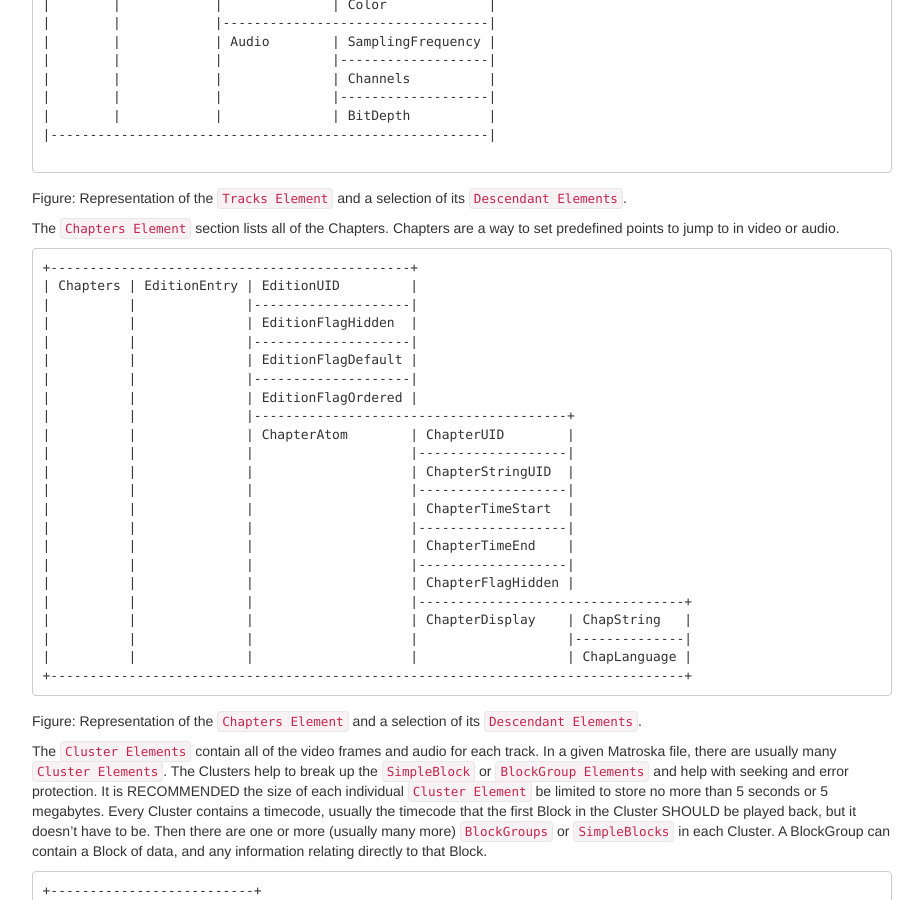
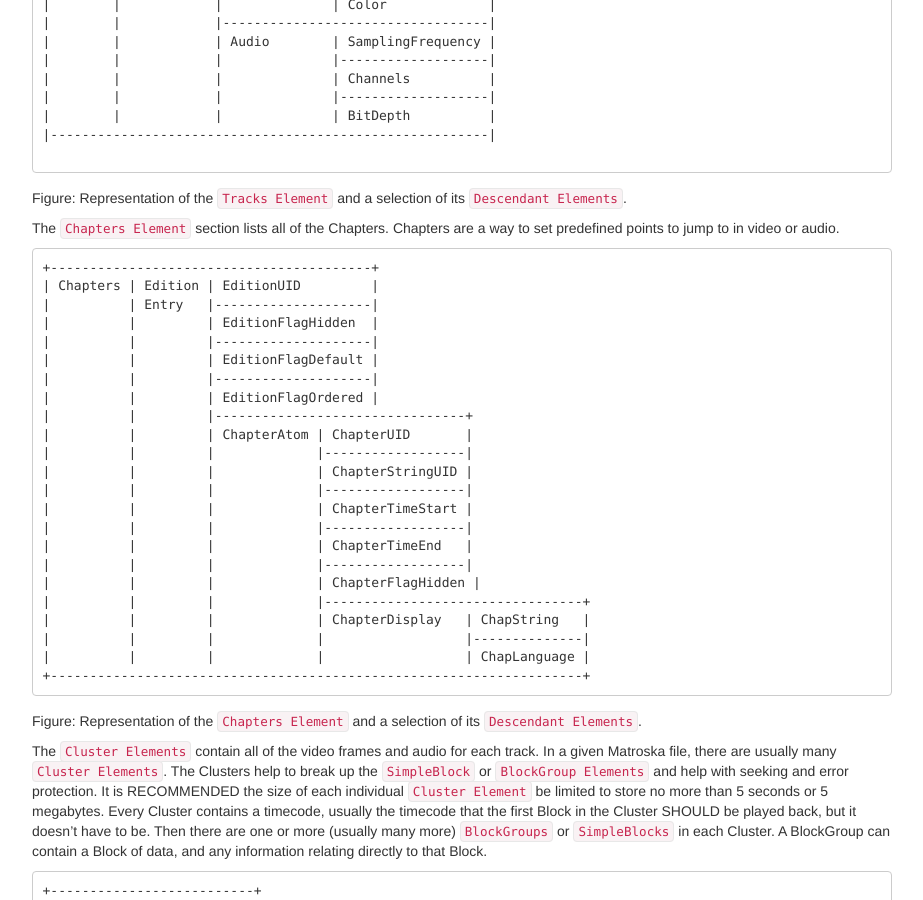
Before and after one commit to ietf-wg-cellar/matroska-specification, a Jekyll site: the page built from diagram.md, in a window 1280 px wide and 900 px high, scrolled down 2706 px. Shown: the whole window, without its empty margins (273-1196 px from the left). Built offline with Jekyll 4.4.1, drawn with Linux system fonts in a browser that asks for light colours; our own code applies the rules of GitHub Pages for plain Markdown files.

Commit message:
reduce the chapter diagram width
- split EditionEntry name in 2
- reduce the spacing where possible

````diff
--- a/diagram.md
+++ b/diagram.md
@@ -145,29 +145,29 @@ Figure: Representation of the `Tracks Element` and a selection of its `Descendan
 The `Chapters Element` section lists all of the Chapters. Chapters are a way to set predefined points to jump to in video or audio.
 
 ```
-+----------------------------------------------+
-| Chapters | EditionEntry | EditionUID         |
-|          |              |--------------------|
-|          |              | EditionFlagHidden  |
-|          |              |--------------------|
-|          |              | EditionFlagDefault |
-|          |              |--------------------|
-|          |              | EditionFlagOrdered |
-|          |              |----------------------------------------+
-|          |              | ChapterAtom        | ChapterUID        |
-|          |              |                    |-------------------|
-|          |              |                    | ChapterStringUID  |
-|          |              |                    |-------------------|
-|          |              |                    | ChapterTimeStart  |
-|          |              |                    |-------------------|
-|          |              |                    | ChapterTimeEnd    |
-|          |              |                    |-------------------|
-|          |              |                    | ChapterFlagHidden |
-|          |              |                    |----------------------------------+
-|          |              |                    | ChapterDisplay    | ChapString   |
-|          |              |                    |                   |--------------|
-|          |              |                    |                   | ChapLanguage |
-+---------------------------------------------------------------------------------+
++-----------------------------------------+
+| Chapters | Edition | EditionUID         |
+|          | Entry   |--------------------|
+|          |         | EditionFlagHidden  |
+|          |         |--------------------|
+|          |         | EditionFlagDefault |
+|          |         |--------------------|
+|          |         | EditionFlagOrdered |
+|          |         |--------------------------------+
+|          |         | ChapterAtom | ChapterUID       |
+|          |         |             |------------------|
+|          |         |             | ChapterStringUID |
+|          |         |             |------------------|
+|          |         |             | ChapterTimeStart |
+|          |         |             |------------------|
+|          |         |             | ChapterTimeEnd   |
+|          |         |             |------------------|
+|          |         |             | ChapterFlagHidden |
+|          |         |             |---------------------------------+
+|          |         |             | ChapterDisplay   | ChapString   |
+|          |         |             |                  |--------------|
+|          |         |             |                  | ChapLanguage |
++--------------------------------------------------------------------+
 ```
 Figure: Representation of the `Chapters Element` and a selection of its `Descendant Elements`.
 
````
